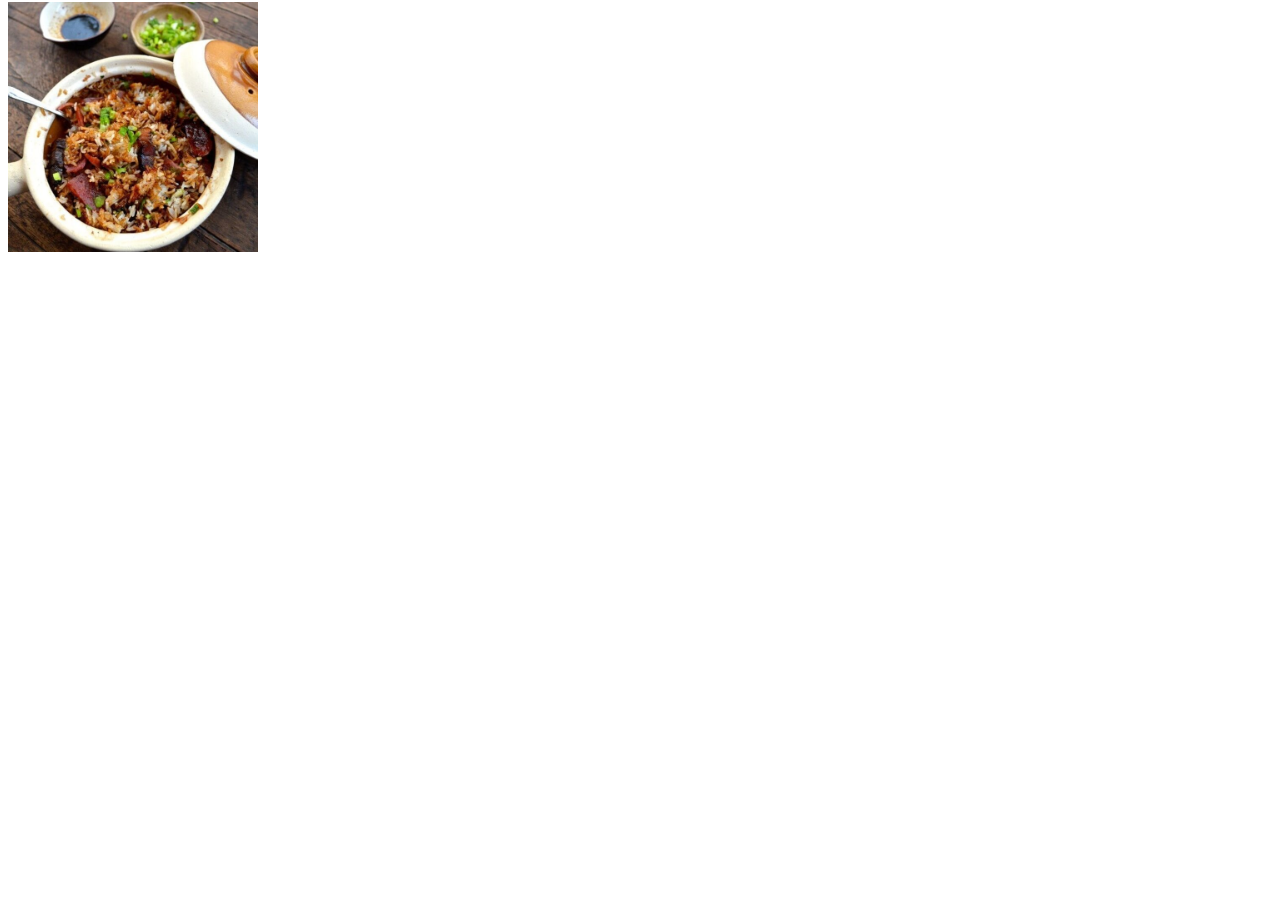
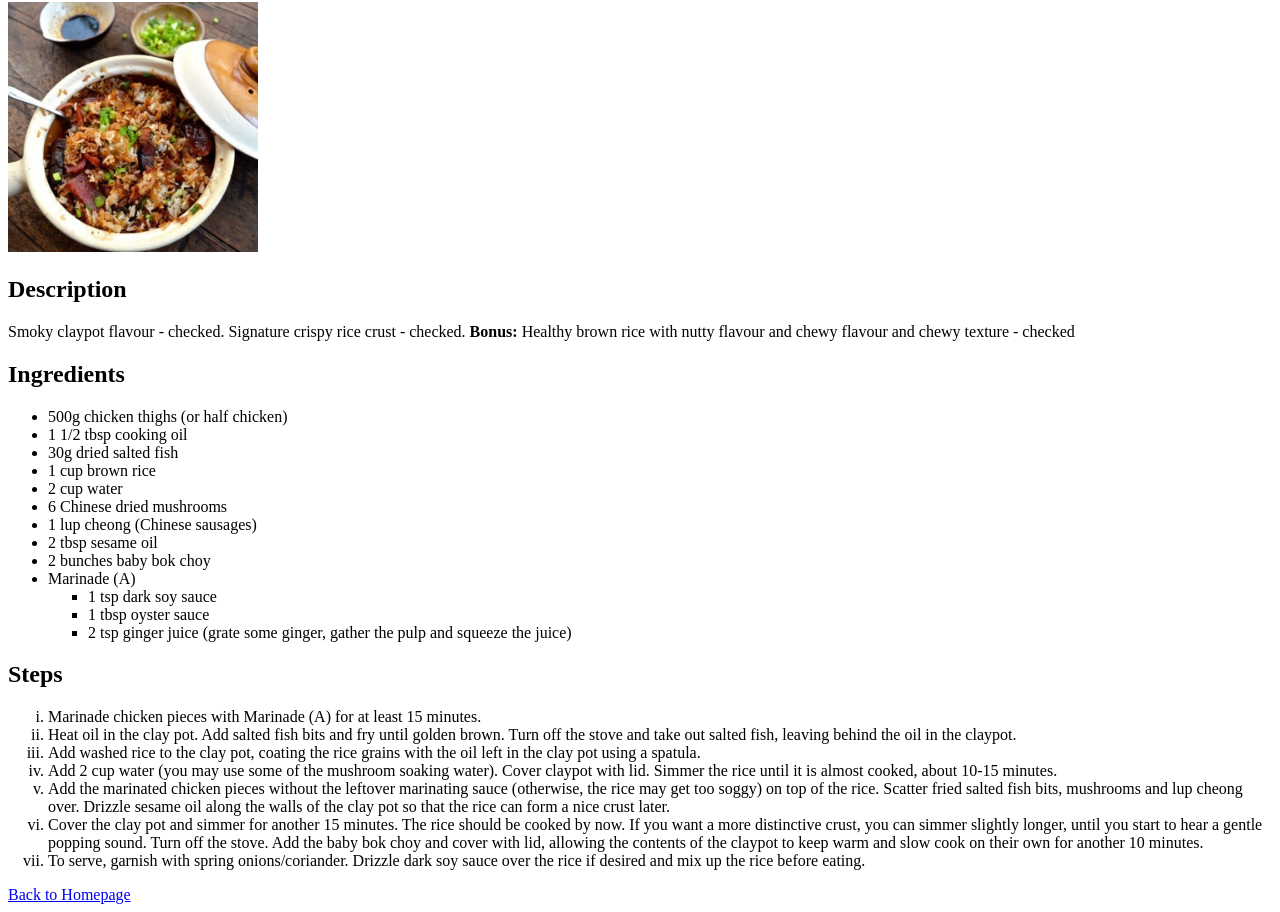
Before and after one commit to bbbbcccd/odin-recipes, a plain HTML site: page recipes/claypot-rice.html in a window 1280 px wide. Shown: the part 78-990 px from the top of the page. Before the commit the page ends 800 px from the top, so only its background shows below. Drawn offline with Linux system fonts and the light colour scheme.

Commit message:
Edit claypot-rice.html
Add description, ingredients and steps to make claypot chicken brown
rice.
Add link back to index.html

[Ticket: X]

```diff
--- a/recipes/claypot-rice.html
+++ b/recipes/claypot-rice.html
@@ -8,5 +8,41 @@
     <body>
         <h1>Claypot Chicken Brown Rice</h1>
         <img src="../images/claypot-rice.jpg" alt="Image of Claypot Chicken Brown Rice" height="250">
+
+        <h2>Description</h2>
+        <p>Smoky claypot flavour - checked. Signature crispy rice crust - checked. <strong>Bonus: </strong>Healthy brown rice with nutty flavour and chewy flavour and chewy texture - checked</p>
+
+        <h2>Ingredients</h2>
+        <ul>
+            <li>500g chicken thighs (or half chicken)</li>
+            <li>1 1/2 tbsp cooking oil</li>
+            <li>30g dried salted fish</li>
+            <li>1 cup brown rice</li>
+            <li>2 cup water</li>
+            <li>6 Chinese dried mushrooms</li>
+            <li>1 lup cheong (Chinese sausages)</li>
+            <li>2 tbsp sesame oil</li>
+            <li>2 bunches baby bok choy</li>
+            <li>Marinade (A)
+                <ul type="square">
+                    <li>1 tsp dark soy sauce</li>
+                    <li>1 tbsp oyster sauce</li>
+                    <li>2 tsp ginger juice (grate some ginger, gather the pulp and squeeze the juice)</li>
+                </ul>
+            </li>
+        </ul>
+
+        <h2>Steps</h2>
+        <ol type="i">
+            <li>Marinade chicken pieces with Marinade (A) for at least 15 minutes.</li>
+            <li>Heat oil in the clay pot. Add salted fish bits and fry until golden brown. Turn off the stove and take out salted fish, leaving behind the oil in the claypot.</li>
+            <li>Add washed rice to the clay pot, coating the rice grains with the oil left in the clay pot using a spatula.</li>
+            <li>Add 2 cup water (you may use some of the mushroom soaking water). Cover claypot with lid. Simmer the rice until it is almost cooked, about 10-15 minutes.</li>
+            <li>Add the marinated chicken pieces without the leftover marinating sauce (otherwise, the rice may get too soggy) on top of the rice. Scatter fried salted fish bits, mushrooms and lup cheong over. Drizzle sesame oil along the walls of the clay pot so that the rice can form a nice crust later.</li>
+            <li>Cover the clay pot and simmer for another 15 minutes. The rice should be cooked by now. If you want a more distinctive crust, you can simmer slightly longer, until you start to hear a gentle popping sound. Turn off the stove. Add the baby bok choy and cover with lid, allowing the contents of the claypot to keep warm and slow cook on their own for another 10 minutes.</li>
+            <li>To serve, garnish with spring onions/coriander. Drizzle dark soy sauce over the rice if desired and mix up the rice before eating.</li>
+        </ol>
+
+        <a href="../index.html">Back to Homepage</a>
     </body>
 </html>
```
